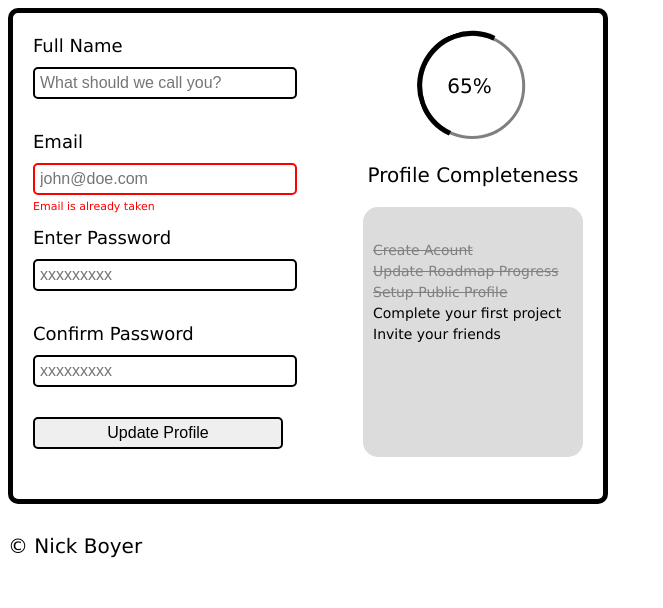
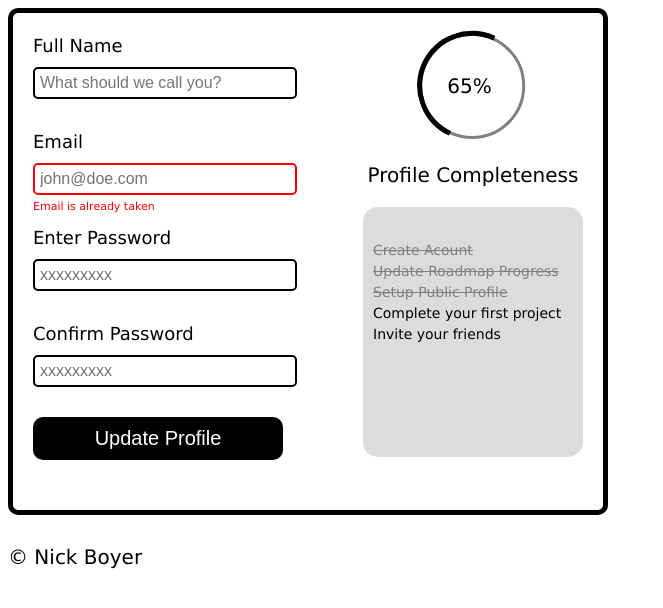
Before and after one commit to purplecow3000/Roadmap-Form-UI, a plain HTML site: page index.html in a window 1280 px wide. Shown: the whole page, without its empty margins (0-663 px from the left). Drawn offline with Linux system fonts and the light colour scheme.

Commit message:
Update styles.css

```diff
--- a/styles.css
+++ b/styles.css
@@ -50,7 +50,7 @@ form p {
   display: block;
 }
 
-button {
+#button {
   border: none;
   border-radius: 10px;
   background-color: black;
```
